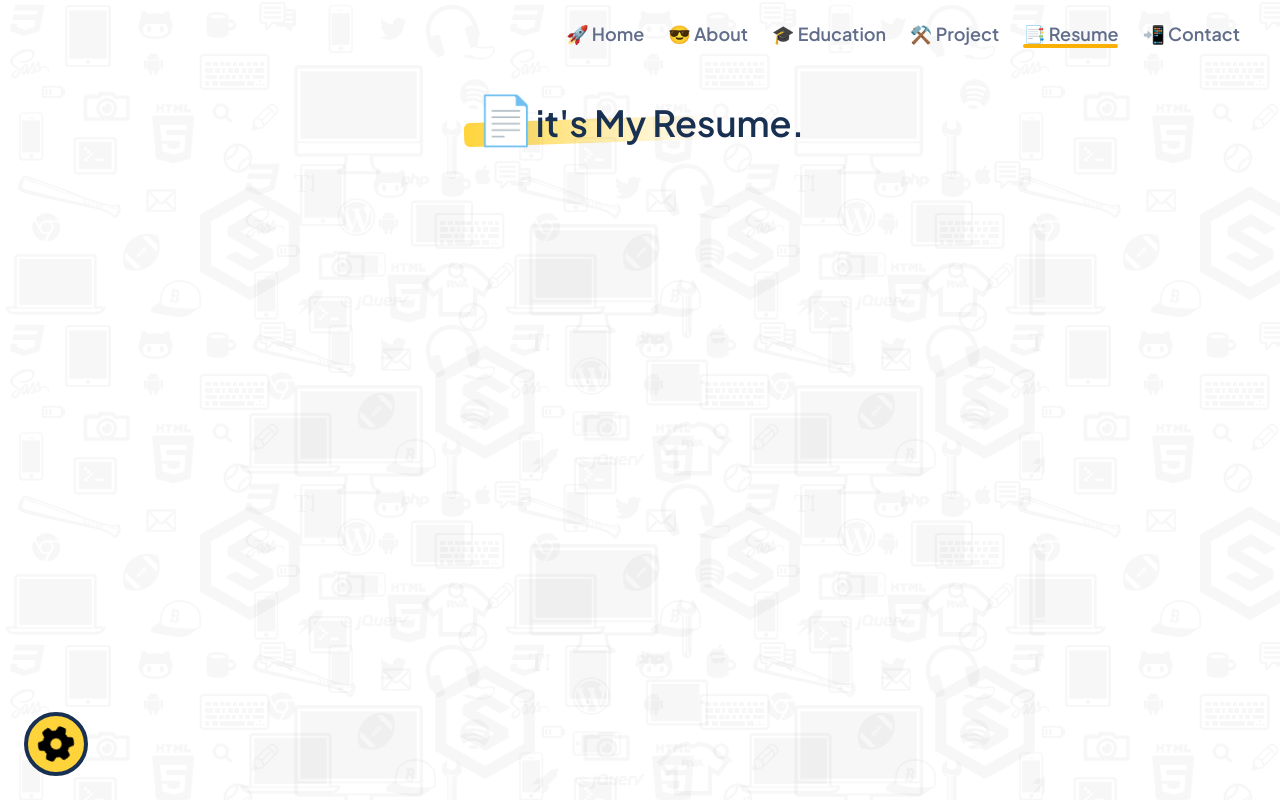
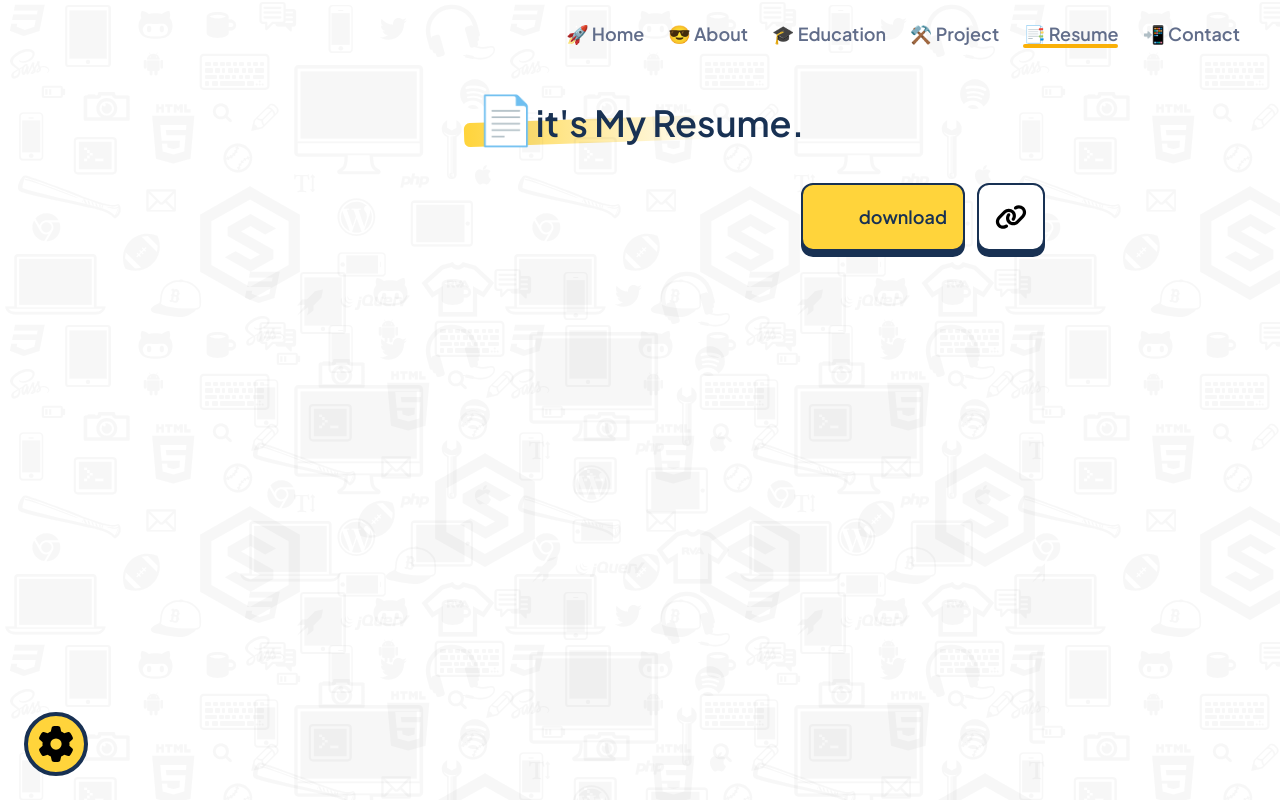
Before and after one commit to MuhammadRadifa/portfolio-v2, a Next.js app: page /resume in a window 1280 px wide. Shown: the top 800 px of the page. Built offline with nearby package versions, Linux system fonts and the light colour scheme.

Commit message:
Update text in About page to remove unnecessary words

```diff
--- a/src/app/about/page.tsx
+++ b/src/app/about/page.tsx
@@ -141,7 +141,7 @@ export default function About() {
       <TextSection
         icon="🎯"
         classNames="mt-10 xl:mt-28"
-        text="the Tech Stack That I Use."
+        text="Tech Stack That I Use."
       />
       <div className="mt-5 flex flex-wrap justify-center justify-items-center gap-5 xl:gap-10 xl:px-40">
         {/* <TechTabs /> */}
--- a/src/app/page.tsx
+++ b/src/app/page.tsx
@@ -51,13 +51,13 @@ export default function Home() {
       >
         <h1 id="scramble" className="text-3xl font-bold md:text-6xl"></h1>
         <ScrambleText>Muhammad Radifa</ScrambleText>
-        <h2 className="text-xl font-bold md:text-4xl">
+        <h2 className="text-xl font-bold dark:text-white md:text-4xl">
           Hi, Folks{' '}
           <span className="hidden w-12 md:inline-block">
             <Image src={'/wave.gif'} alt="welcome" width={100} height={100} />
           </span>{' '}
         </h2>
-        <h2 className="text-xl font-bold md:text-3xl">
+        <h2 className="text-xl font-bold dark:text-white md:text-3xl">
           I&apos;m{' '}
           <TypeAnimation
             sequence={[
@@ -76,14 +76,14 @@ export default function Home() {
             className="text-orange-primary"
           />
         </h2>
-        <p className="max-w-lg text-center text-sm md:max-w-2xl md:text-left md:text-base">
+        <p className="max-w-lg text-center text-sm dark:text-white md:max-w-2xl md:text-left md:text-base">
           I am a <b>Fullstack Developer</b> from Indonesia, I have a strong
           understanding of programming languages and have experience in{' '}
           <b>Mobile And Web Developer</b> projects.
         </p>
         <div className="flex gap-4">
           <a
-            onClick={() => animatePageOut('/cv.pdf', router)}
+            onClick={() => animatePageOut('/resume', router)}
             className="flex cursor-pointer items-center gap-2 rounded-xl border-2 border-black-primary bg-yellow-primary p-2 shadow-button shadow-black-primary hover:bg-orange-primary md:p-4"
           >
             <svg
@@ -99,7 +99,7 @@ export default function Home() {
           </a>
           <a
             onClick={() => animatePageOut('/about', router)}
-            className="flex cursor-pointer items-center gap-2 rounded-xl border-2 border-black-primary p-2 shadow-button shadow-black-primary hover:bg-blue-gray-50/20 md:p-4"
+            className="flex cursor-pointer items-center gap-2 rounded-xl border-2 border-black-primary bg-white p-2 shadow-button shadow-black-primary hover:bg-blue-gray-50/20 md:p-4"
           >
             <svg
               xmlns="http://www.w3.org/2000/svg"
--- a/src/app/resume/page.tsx
+++ b/src/app/resume/page.tsx
@@ -4,10 +4,80 @@ export default function Resume() {
   return (
     <div className="flex flex-col items-center justify-center">
       <TextSection icon="📄" text="it's My Resume." />
-      <iframe
-        src="/cv.pdf#toolbar=0"
-        className="mt-4 h-[800px] w-full overflow-hidden xl:h-[1135px] xl:w-[810px]"
-      />
+      <div className="mt-5 flex w-full flex-col items-end md:mt-10 xl:w-[810px]">
+        <div className="flex gap-3">
+          <a
+            href="/cv.pdf"
+            download
+            className="flex cursor-pointer items-center gap-2 rounded-xl border-2 border-black-primary bg-yellow-primary p-1 text-black-primary shadow-button shadow-black-primary hover:bg-orange-primary md:p-4"
+          >
+            <svg
+              xmlns="http://www.w3.org/2000/svg"
+              width="24em"
+              height="24em"
+              viewBox="0 0 24 24"
+              className="h-8 w-8"
+            >
+              <g
+                fill="none"
+                stroke="black"
+                strokeLinecap="round"
+                strokeLinejoin="round"
+                strokeWidth={2}
+              >
+                <path strokeDasharray={14} strokeDashoffset={14} d="M6 19h12">
+                  <animate
+                    fill="freeze"
+                    attributeName="stroke-dashoffset"
+                    begin="0.5s"
+                    dur="0.4s"
+                    values="14;0"
+                  ></animate>
+                </path>
+                <path
+                  strokeDasharray={18}
+                  strokeDashoffset={18}
+                  d="M12 4 h2 v6 h2.5 L12 14.5M12 4 h-2 v6 h-2.5 L12 14.5"
+                >
+                  <animate
+                    fill="freeze"
+                    attributeName="stroke-dashoffset"
+                    dur="0.4s"
+                    values="18;0"
+                  ></animate>
+                  <animate
+                    attributeName="d"
+                    calcMode="linear"
+                    dur="1.5s"
+                    keyTimes="0;0.7;1"
+                    repeatCount="indefinite"
+                    values="M12 4 h2 v6 h2.5 L12 14.5M12 4 h-2 v6 h-2.5 L12 14.5;M12 4 h2 v3 h2.5 L12 11.5M12 4 h-2 v3 h-2.5 L12 11.5;M12 4 h2 v6 h2.5 L12 14.5M12 4 h-2 v6 h-2.5 L12 14.5"
+                  ></animate>
+                </path>
+              </g>
+            </svg>
+            <p className="text-xs font-semibold sm:text-sm md:text-lg">
+              download
+            </p>
+          </a>
+          <a
+            href="/cv.pdf"
+            className="flex cursor-pointer items-center gap-2 rounded-xl border-2 border-black-primary bg-white p-1 shadow-button shadow-black-primary hover:bg-primary-text md:p-4"
+          >
+            <svg
+              xmlns="http://www.w3.org/2000/svg"
+              viewBox="0 0 640 512"
+              className="m-1 h-6 w-6 md:m-0 md:h-8 md:w-8"
+            >
+              <path d="M579.8 267.7c56.5-56.5 56.5-148 0-204.5c-50-50-128.8-56.5-186.3-15.4l-1.6 1.1c-14.4 10.3-17.7 30.3-7.4 44.6s30.3 17.7 44.6 7.4l1.6-1.1c32.1-22.9 76-19.3 103.8 8.6c31.5 31.5 31.5 82.5 0 114L422.3 334.8c-31.5 31.5-82.5 31.5-114 0c-27.9-27.9-31.5-71.8-8.6-103.8l1.1-1.6c10.3-14.4 6.9-34.4-7.4-44.6s-34.4-6.9-44.6 7.4l-1.1 1.6C206.5 251.2 213 330 263 380c56.5 56.5 148 56.5 204.5 0L579.8 267.7zM60.2 244.3c-56.5 56.5-56.5 148 0 204.5c50 50 128.8 56.5 186.3 15.4l1.6-1.1c14.4-10.3 17.7-30.3 7.4-44.6s-30.3-17.7-44.6-7.4l-1.6 1.1c-32.1 22.9-76 19.3-103.8-8.6C74 372 74 321 105.5 289.5L217.7 177.2c31.5-31.5 82.5-31.5 114 0c27.9 27.9 31.5 71.8 8.6 103.9l-1.1 1.6c-10.3 14.4-6.9 34.4 7.4 44.6s34.4 6.9 44.6-7.4l1.1-1.6C433.5 260.8 427 182 377 132c-56.5-56.5-148-56.5-204.5 0L60.2 244.3z" />
+            </svg>
+          </a>
+        </div>
+        <iframe
+          src="/cv.pdf#toolbar=0"
+          className="mt-4 h-[800px] w-full overflow-hidden xl:h-[1135px]"
+        />
+      </div>
     </div>
   )
 }
--- a/src/components/common/ScrambleText.tsx
+++ b/src/components/common/ScrambleText.tsx
@@ -64,7 +64,7 @@ const ScrambleText: React.FC<Props> = ({ children }) => {
       }}
       onMouseEnter={scramble}
       onMouseLeave={stopScramble}
-      className="cursor-pointer text-3xl font-bold md:text-6xl"
+      className="cursor-pointer text-3xl font-bold dark:text-white md:text-6xl"
     >
       {text}
     </motion.h1>
--- a/src/components/common/Settings.tsx
+++ b/src/components/common/Settings.tsx
@@ -15,6 +15,7 @@ export function Settings() {
   const { theme, setTheme } = useTheme()
 
   const [isPlaying, setIsPlaying] = useState(false)
+  const [volume, setVolume] = useState(0.05)
   const audioRef: any = useRef(null)
 
   useEffect(() => {
@@ -26,6 +27,8 @@ export function Settings() {
     }
 
     const audio = audioRef.current
+    audio.volume = 0.05
+
     isPlaying ? audio.play() : audio.pause()
 
     return () => {
@@ -37,7 +40,7 @@ export function Settings() {
   const toggle = () => setIsPlaying(!isPlaying)
 
   return (
-    <div className="fixed bottom-6 left-6">
+    <div className="fixed bottom-6 left-6 hidden items-center space-x-5 md:flex">
       {/* <div>
 
       </div> */}
@@ -62,11 +65,34 @@ export function Settings() {
           >
             <ThemeButton theme={theme ? theme : 'light'} />
           </SpeedDialAction>
+
           <SpeedDialAction className="h-16 w-16 cursor-pointer rounded-full border-4 border-black-primary bg-yellow-primary duration-150 hover:bg-orange-primary md:right-16 md:block">
             <AudioPlayer isPlaying={isPlaying} toggle={toggle} />
           </SpeedDialAction>
         </SpeedDialContent>
       </SpeedDial>
+      {isPlaying && (
+        <div className="absolute flex translate-x-12 items-center rounded-md border-4 border-black-primary bg-yellow-primary px-3 shadow-button-card">
+          <svg
+            xmlns="http://www.w3.org/2000/svg"
+            viewBox="0 0 448 512"
+            className="h-8 w-8"
+          >
+            <path d="M301.1 34.8C312.6 40 320 51.4 320 64V448c0 12.6-7.4 24-18.9 29.2s-25 3.1-34.4-5.3L131.8 352H64c-35.3 0-64-28.7-64-64V224c0-35.3 28.7-64 64-64h67.8L266.7 40.1c9.4-8.4 22.9-10.4 34.4-5.3zM412.6 181.5C434.1 199.1 448 225.9 448 256s-13.9 56.9-35.4 74.5c-10.3 8.4-25.4 6.8-33.8-3.5s-6.8-25.4 3.5-33.8C393.1 284.4 400 271 400 256s-6.9-28.4-17.7-37.3c-10.3-8.4-11.8-23.5-3.5-33.8s23.5-11.8 33.8-3.5z" />
+          </svg>
+          <input
+            type="range"
+            min="0"
+            max="100"
+            className="h-8 w-20 accent-white"
+            value={volume * 100}
+            onChange={(e) => {
+              setVolume(parseInt(e.target.value) / 100)
+              audioRef.current.volume = volume
+            }}
+          />
+        </div>
+      )}
     </div>
   )
 }
```
